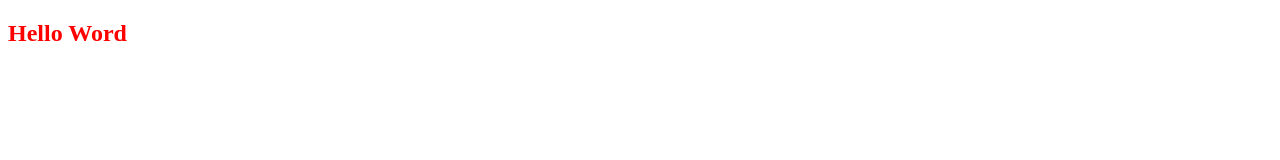
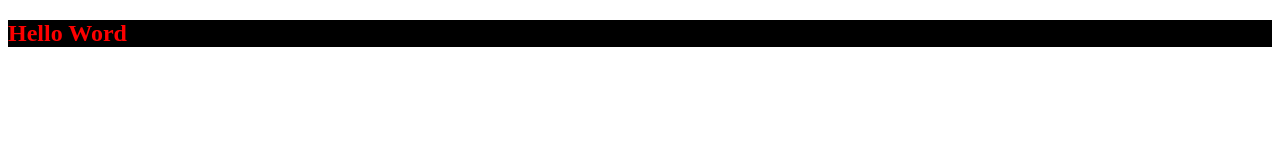
Before and after one commit to nmtndl2/html-main, a plain HTML site: page index.html in a window 1280 px wide. Drawn offline with Linux system fonts and the light colour scheme.

Commit message:
Color change to Black

```diff
--- a/style.css
+++ b/style.css
@@ -1,4 +1,4 @@
 .main-text {
 color : red;
-background-color : white;
+background-color : black;
 }
```
